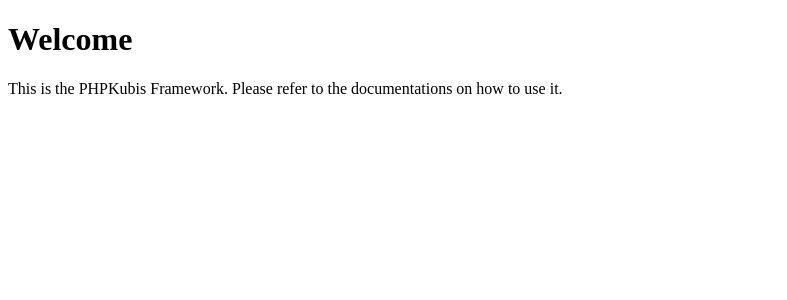
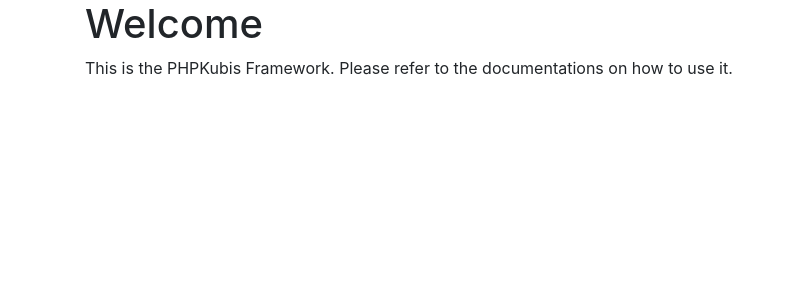
Before and after one commit to yashimwong/PHPKubis, a PHP site: page /PHPKubis/ in a window 1280 px wide. Shown: the top 300 px of the page, without its empty margins (0-787 px from the left). Run offline with PHP 8.4, Linux system fonts and the light colour scheme; data that the repository does not hold is empty.

Commit message:
Added Bootstrap and Font Awesome Components

```diff
--- a/app/views/inc/footer.php
+++ b/app/views/inc/footer.php
@@ -1,3 +1,8 @@
+</div>
+<script src="https://code.jquery.com/jquery-3.3.1.slim.min.js" integrity="sha384-q8i/X+965DzO0rT7abK41JStQIAqVgRVzpbzo5smXKp4YfRvH+8abtTE1Pi6jizo" crossorigin="anonymous"></script>
+<script src="https://cdnjs.cloudflare.com/ajax/libs/popper.js/1.14.7/umd/popper.min.js" integrity="sha384-UO2eT0CpHqdSJQ6hJty5KVphtPhzWj9WO1clHTMGa3JDZwrnQq4sF86dIHNDz0W1" crossorigin="anonymous"></script>
+<script src="https://stackpath.bootstrapcdn.com/bootstrap/4.3.0/js/bootstrap.min.js" integrity="sha384-7aThvCh9TypR7fIc2HV4O/nFMVCBwyIUKL8XCtKE+8xgCgl/PQGuFsvShjr74PBp" crossorigin="anonymous"></script>
+
 <script src="<?php echo URL_ROOT; ?>/js/main.js"></script>
 </body>
 </html>
--- a/app/views/inc/header.php
+++ b/app/views/inc/header.php
@@ -2,7 +2,14 @@
 <html lang="en">
 <head>
 	<meta charset="UTF-8">
+	<meta name="viewport" content="width=device-width,initial-scale=1.0">
+	<meta http-equiv="X-UA-Compatible" content="ie-edge">
+	<link rel="stylesheet" href="https://stackpath.bootstrapcdn.com/bootstrap/4.3.0/css/bootstrap.min.css" integrity="sha384-PDle/QlgIONtM1aqA2Qemk5gPOE7wFq8+Em+G/hmo5Iq0CCmYZLv3fVRDJ4MMwEA" crossorigin="anonymous">
+
+	<link rel="stylesheet" href="https://use.fontawesome.com/releases/v5.7.1/css/all.css" integrity="sha384-fnmOCqbTlWIlj8LyTjo7mOUStjsKC4pOpQbqyi7RrhN7udi9RwhKkMHpvLbHG9Sr" crossorigin="anonymous">
+
 	<link rel="stylesheet" href="<?php echo URL_ROOT; ?>/css/style.css">
 	<title><?php echo SITE_NAME; ?></title>
 </head>
 <body>
+<div class="container">
--- /dev/null
+++ b/app/views/inc/navbar.php
@@ -0,0 +1 @@
+navbar.php
```
